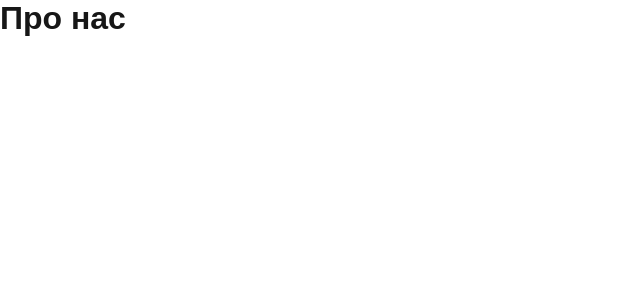
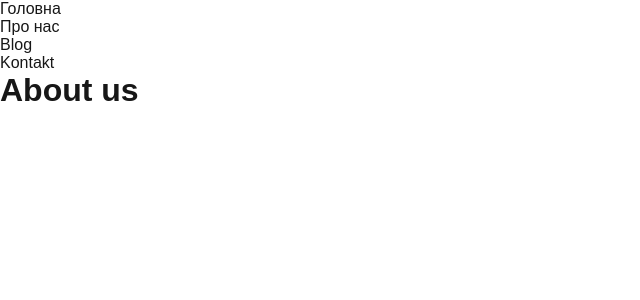
Before and after one commit to MatviyRoman/Getmon-Next, a Next.js app: page /about in a window 1280 px wide. Shown: the top 300 px of the page, without its empty margins (0-640 px from the left). Built offline with nearby package versions, Linux system fonts and the light colour scheme.

Commit message:
added new pages

```diff
--- a/src/app/about/page.js
+++ b/src/app/about/page.js
@@ -1,8 +1,15 @@
+import Navbar from "../components/Navbar";
+
 export const metadata = {
-    title: "Блог GetMon – Корисні статті про моніторинг",
+    title: "About Us | Getmon",
     description: "Читайте найновіші статті про моніторинг та аналіз даних...",
 };
 
 export default function About() {
-    return <h1>Про нас</h1>;
+    return (
+    <>
+        <Navbar />
+        <h1>About us</h1>
+    </>
+    );
 }
--- a/src/app/blog/page.js
+++ b/src/app/blog/page.js
@@ -1,7 +1,7 @@
 import Navbar from "../components/Navbar";
 
 export const metadata = {
-    title: "Блог GetMon – Корисні статті про моніторинг",
+    title: "Blog | Getmon",
     description: "Читайте найновіші статті про моніторинг та аналіз даних...",
 };
 
@@ -9,7 +9,7 @@ export default function Blog() {
     return (
     <>
         <Navbar />
-        <h1>Блог</h1>
+        <h1>Blog</h1>
     </>
     );
 }
--- a/src/app/kontakt/page.js
+++ b/src/app/kontakt/page.js
@@ -9,7 +9,7 @@ export default function Blog() {
     return (
     <>
         <Navbar />
-        <h1>Блог</h1>
+        <h1>Kontakt</h1>
     </>
     );
 }
```
